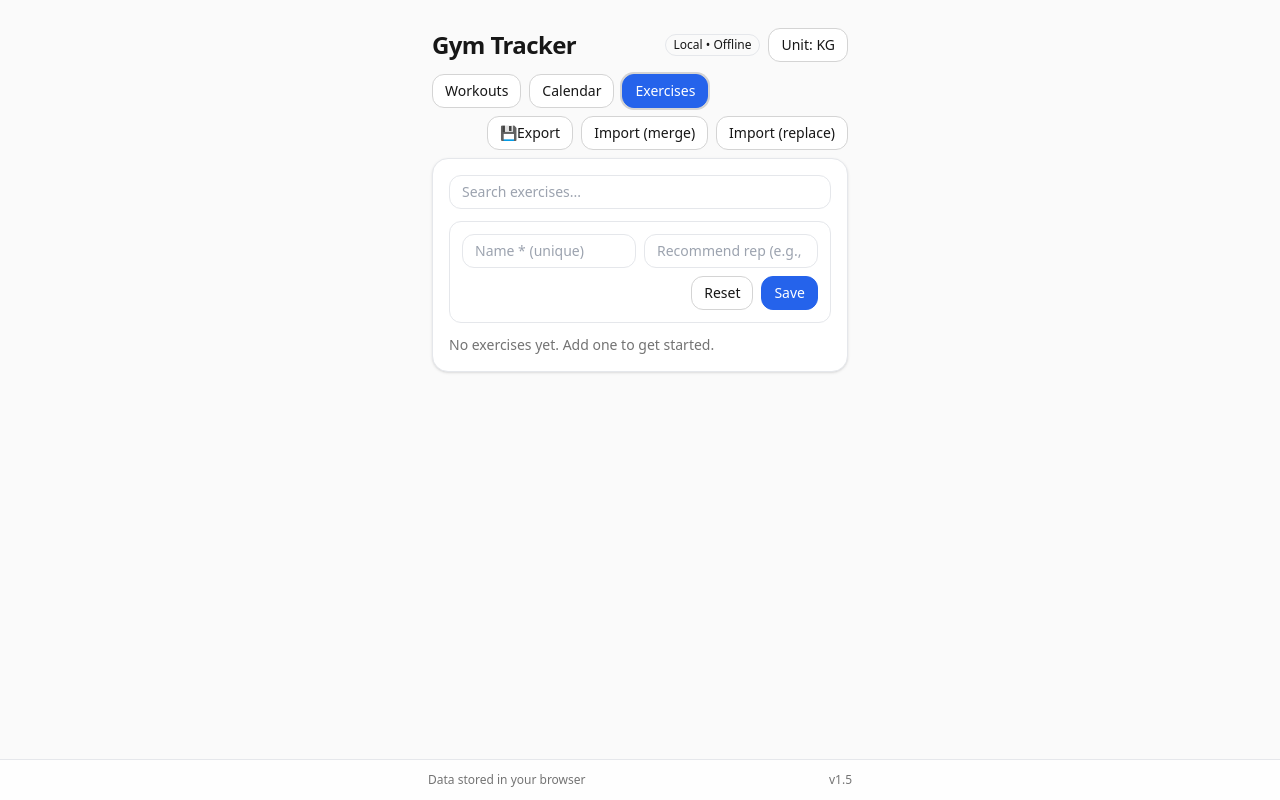
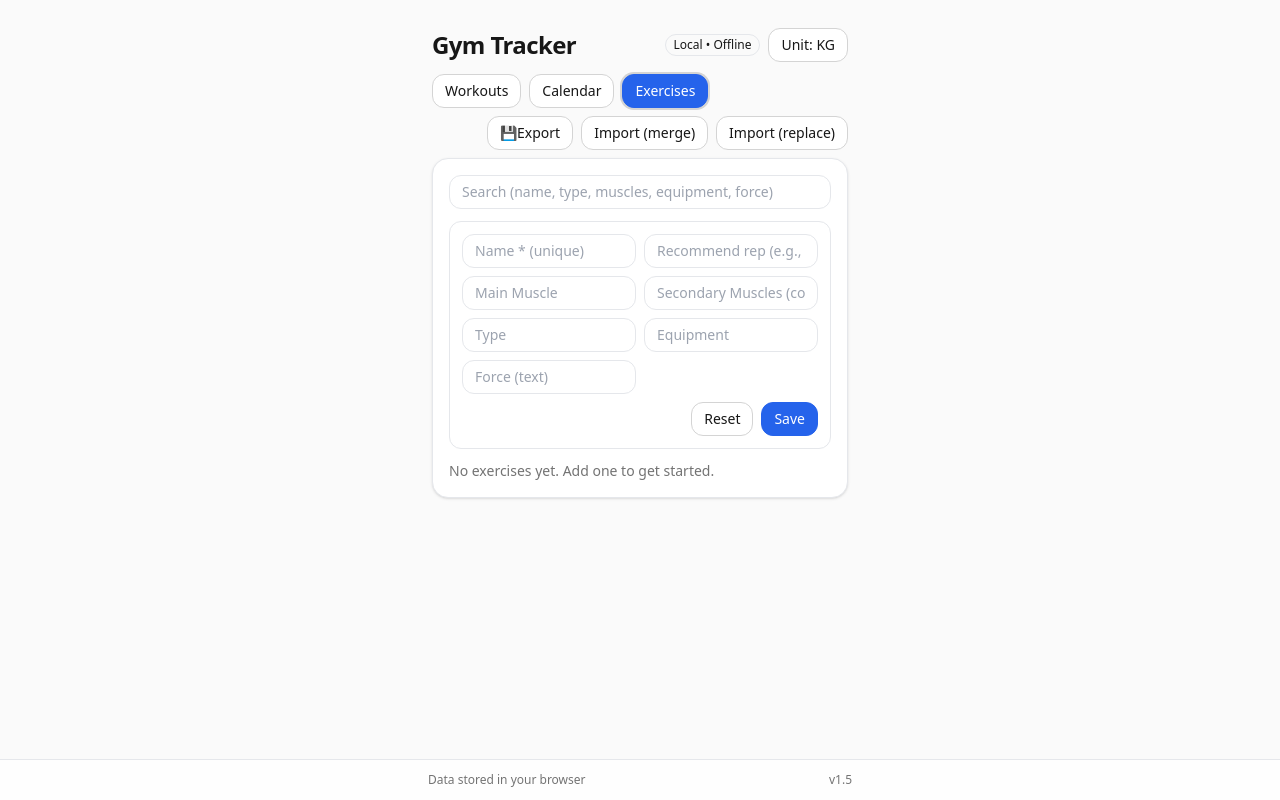
Before and after one commit to thinhdp/gym-tracker, a React (Vite) app: page / in a window 1280 px wide. Both pictures are taken after a click on the button "Exercises". Built offline with nearby package versions, Linux system fonts and the light colour scheme; the HTML template or start-up script is replaced by a standard one.

Commit message:
Update ExerciseManager.jsx

```diff
--- a/src/components/ExerciseManager.jsx
+++ b/src/components/ExerciseManager.jsx
@@ -5,75 +5,108 @@ import { Button } from "./ui/Button";
 import { Badge } from "./ui/Badge";
 import { Check, Pencil, Trash2, X, CalendarIcon } from "./ui/Icons";
 import { toDisplayWeight } from "../lib/units";
+import ComboInput from "./ui/ComboInput";
 
 function NewExerciseInline({ existing, onCreate }) {
-  const [name, setName] = useState("");
-  const [rep, setRep] = useState("");
-  const isUnique = useMemo(
-    () => name.trim() && !existing.some((e) => e.name.trim().toLowerCase() === name.trim().toLowerCase()),
-    [existing, name],
-  );
-  const canSave = !!isUnique;
+  const [name, setName] = useState(""); const [rep, setRep] = useState("");
+  const [mainMuscle, setMainMuscle] = useState(""); const [secondaryMuscles, setSecondaryMuscles] = useState("");
+  const [type, setType] = useState(""); const [equipment, setEquipment] = useState(""); const [force, setForce] = useState("");
+
+  const { mainOptions, secondaryOptions, typeOptions, equipmentOptions, forceOptions } = useMemo(() => {
+    const mm=new Set(), sm=new Set(), t=new Set(), eq=new Set(), f=new Set();
+    for (const e of existing) {
+      if (e.mainMuscle) mm.add(String(e.mainMuscle).trim());
+      if (e.secondaryMuscles) String(e.secondaryMuscles).split(",").forEach(s=>{ const v=s.trim(); if(v) sm.add(v); });
+      if (e.type) t.add(String(e.type).trim());
+      if (e.equipment) eq.add(String(e.equipment).trim());
+      if (e.force) f.add(String(e.force).trim());
+    }
+    return { mainOptions:[...mm], secondaryOptions:[...sm], typeOptions:[...t], equipmentOptions:[...eq], forceOptions:[...f] };
+  }, [existing]);
+
+  const isUnique = useMemo(()=> name.trim() && !existing.some(e=> e.name.trim().toLowerCase()===name.trim().toLowerCase()), [existing, name]);
   const handleSave = () => {
-    if (!canSave) return;
-    onCreate({ name: name.trim(), recommendRep: rep.trim(), lastWorkout: null });
-    setName("");
-    setRep("");
+    if(!isUnique) return;
+    onCreate({ name:name.trim(), recommendRep:rep.trim(), mainMuscle:mainMuscle.trim(),
+      secondaryMuscles:secondaryMuscles.trim(), type:type.trim(), equipment:equipment.trim(), force:force.trim(), lastWorkout:null });
+    setName(""); setRep(""); setMainMuscle(""); setSecondaryMuscles(""); setType(""); setEquipment(""); setForce("");
   };
+
   return (
     <div className="mt-3 grid gap-2 rounded-xl border p-3">
       <div className="grid sm:grid-cols-2 gap-2">
-        <Input placeholder="Name * (unique)" value={name} onChange={(e) => setName(e.target.value)} />
-        <Input placeholder="Recommend rep (e.g., 3x8-12)" value={rep} onChange={(e) => setRep(e.target.value)} />
+        <Input placeholder="Name * (unique)" value={name} onChange={e=>setName(e.target.value)} />
+        <Input placeholder="Recommend rep (e.g., 3x8-12)" value={rep} onChange={e=>setRep(e.target.value)} />
+        <ComboInput placeholder="Main Muscle" value={mainMuscle} onChange={setMainMuscle} options={mainOptions} />
+        <ComboInput placeholder="Secondary Muscles (comma-separated allowed)" value={secondaryMuscles} onChange={setSecondaryMuscles} options={secondaryOptions} />
+        <ComboInput placeholder="Type" value={type} onChange={setType} options={typeOptions} />
+        <ComboInput placeholder="Equipment" value={equipment} onChange={setEquipment} options={equipmentOptions} />
+        <ComboInput placeholder="Force (text)" value={force} onChange={setForce} options={forceOptions} />
       </div>
       {!isUnique && name && <p className="text-xs text-red-600">An exercise with this name already exists.</p>}
       <div className="flex justify-end gap-2">
-        <Button variant="secondary" onClick={() => { setName(""); setRep(""); }}>Reset</Button>
-        <Button variant="primary" onClick={handleSave} disabled={!canSave}>Save</Button>
+        <Button variant="secondary" onClick={()=>{ setName(""); setRep(""); setMainMuscle(""); setSecondaryMuscles(""); setType(""); setEquipment(""); setForce(""); }}>Reset</Button>
+        <Button variant="primary" onClick={handleSave} disabled={!isUnique}>Save</Button>
       </div>
     </div>
   );
 }
 
-function ExerciseRow({ ex, onDelete, onUpdate, workouts, unit }) {
+function ExerciseRow({ ex, onDelete, onUpdate, workouts, unit, options }) {
   const [editing, setEditing] = useState(false);
   const [rep, setRep] = useState(ex.recommendRep || "");
-  const usedCount = useMemo(
-    () => workouts.filter((w) => (w.exercises || []).some((e) => e.exerciseName === ex.name)).length,
-    [workouts, ex.name],
-  );
+  const [mainMuscle, setMainMuscle] = useState(ex.mainMuscle || "");
+  const [secondaryMuscles, setSecondaryMuscles] = useState(ex.secondaryMuscles || "");
+  const [type, setType] = useState(ex.type || "");
+  const [equipment, setEquipment] = useState(ex.equipment || "");
+  const [force, setForce] = useState(ex.force || "");
+
+  const usedCount = useMemo(()=> workouts.filter(w=> (w.exercises||[]).some(e=> e.exerciseName===ex.name)).length, [workouts, ex.name]);
 
   return (
     <div className="rounded-2xl border p-3">
       <div className="flex items-center justify-between">
-        <div>
-          <div className="flex items-center gap-2">
+        <div className="min-w-0">
+          <div className="flex items-center gap-2 flex-wrap">
             <h3 className="text-base font-semibold">{ex.name}</h3>
             {ex.recommendRep ? <span className="text-xs text-neutral-500">({ex.recommendRep})</span> : null}
-            {usedCount > 0 && <Badge>{usedCount} workouts</Badge>}
+            {usedCount>0 && <Badge>{usedCount} workouts</Badge>}
           </div>
+          <div className="mt-1 text-xs text-neutral-600 flex flex-wrap gap-2">
+            {ex.type && <Badge className="border-neutral-300">{ex.type}</Badge>}
+            {ex.equipment && <Badge className="border-neutral-300">{ex.equipment}</Badge>}
+            {ex.mainMuscle && <Badge className="border-neutral-300">Main: {ex.mainMuscle}</Badge>}
+            {ex.secondaryMuscles && <Badge className="border-neutral-300">Secondary: {ex.secondaryMuscles}</Badge>}
+            {ex.force && <Badge className="border-neutral-300">Force: {ex.force}</Badge>}
+          </div>
+
           {!editing ? (
-            <p className="text-sm text-neutral-600">
+            <p className="mt-2 text-sm text-neutral-600">
               {ex.recommendRep || <span className="italic text-neutral-400">No recommendation</span>}
             </p>
           ) : (
-            <Textarea value={rep} onChange={(e) => setRep(e.target.value)} />
+            <div className="mt-2 grid gap-2">
+              <Textarea value={rep} onChange={(e)=>setRep(e.target.value)} placeholder="Recommend rep (e.g., 3x8-12)" />
+              <div className="grid sm:grid-cols-2 gap-2">
+                <ComboInput placeholder="Main Muscle" value={mainMuscle} onChange={setMainMuscle} options={options?.mainOptions||[]} />
+                <ComboInput placeholder="Secondary Muscles (comma-separated allowed)" value={secondaryMuscles} onChange={setSecondaryMuscles} options={options?.secondaryOptions||[]} />
+                <ComboInput placeholder="Type" value={type} onChange={setType} options={options?.typeOptions||[]} />
+                <ComboInput placeholder="Equipment" value={equipment} onChange={setEquipment} options={options?.equipmentOptions||[]} />
+                <ComboInput placeholder="Force (text)" value={force} onChange={setForce} options={options?.forceOptions||[]} />
+              </div>
+            </div>
           )}
         </div>
         <div className="flex items-center gap-2">
           {!editing ? (
-            <Button variant="secondary" onClick={() => setEditing(true)}><Pencil /></Button>
+            <Button variant="secondary" onClick={()=>setEditing(true)}><Pencil /></Button>
           ) : (
             <>
-              <Button variant="primary" onClick={() => { onUpdate(ex.name, { recommendRep: rep }); setEditing(false); }}>
-                <Check />
-              </Button>
-              <Button variant="ghost" onClick={() => { setRep(ex.recommendRep || ""); setEditing(false); }}>
-                <X />
-              </Button>
+              <Button variant="primary" onClick={()=>{ onUpdate(ex.name, { recommendRep:rep, mainMuscle, secondaryMuscles, type, equipment, force }); setEditing(false); }}><Check /></Button>
+              <Button variant="ghost" onClick={()=>{ setRep(ex.recommendRep||""); setMainMuscle(ex.mainMuscle||""); setSecondaryMuscles(ex.secondaryMuscles||""); setType(ex.type||""); setEquipment(ex.equipment||""); setForce(ex.force||""); setEditing(false); }}><X /></Button>
             </>
           )}
-          <Button variant="ghost" onClick={() => onDelete(ex.name)}><Trash2 /></Button>
+          <Button variant="ghost" onClick={()=>onDelete(ex.name)}><Trash2 /></Button>
         </div>
       </div>
 
@@ -83,14 +116,12 @@ function ExerciseRow({ ex, onDelete, onUpdate, workouts, unit }) {
           <div className="mt-1 flex flex-wrap items-center gap-2 text-sm">
             <Badge><CalendarIcon /> {ex.lastWorkout.date}</Badge>
             <div className="flex flex-wrap gap-1">
-              {ex.lastWorkout.sets.map((s) => (
+              {ex.lastWorkout.sets.map((s)=>(
                 <Badge key={s.set}>Set {s.set}: {toDisplayWeight(s.weight, unit)} {unit} x {s.reps}</Badge>
               ))}
             </div>
           </div>
-        ) : (
-          <p className="text-sm text-neutral-400">—</p>
-        )}
+        ) : <p className="text-sm text-neutral-400">—</p>}
       </div>
     </div>
   );
@@ -98,32 +129,43 @@ function ExerciseRow({ ex, onDelete, onUpdate, workouts, unit }) {
 
 export default function ExerciseManager({ exercises, setExercises, workouts, unit }) {
   const [query, setQuery] = useState("");
-  const filtered = useMemo(
-    () => exercises.filter((e) => e.name.toLowerCase().includes(query.toLowerCase())),
-    [exercises, query],
-  );
+  const { mainOptions, secondaryOptions, typeOptions, equipmentOptions, forceOptions } = useMemo(() => {
+    const mm=new Set(), sm=new Set(), t=new Set(), eq=new Set(), f=new Set();
+    for (const e of exercises) {
+      if (e.mainMuscle) mm.add(String(e.mainMuscle).trim());
+      if (e.secondaryMuscles) String(e.secondaryMuscles).split(",").forEach(s=>{ const v=s.trim(); if(v) sm.add(v); });
+      if (e.type) t.add(String(e.type).trim());
+      if (e.equipment) eq.add(String(e.equipment).trim());
+      if (e.force) f.add(String(e.force).trim());
+    }
+    return { mainOptions:[...mm], secondaryOptions:[...sm], typeOptions:[...t], equipmentOptions:[...eq], forceOptions:[...f] };
+  }, [exercises]);
 
-  const onCreate = (ex) => setExercises((prev) => [...prev, ex]);
-  const onDelete = (name) => setExercises((prev) => prev.filter((e) => e.name !== name));
-  const onUpdate = (name, patch) =>
-    setExercises((prev) => prev.map((e) => (e.name === name ? { ...e, ...patch, name: e.name } : e)));
+  const filtered = useMemo(()=> exercises.filter((e)=>{
+    const q=query.trim().toLowerCase(); if(!q) return true;
+    const hay=[e.name,e.mainMuscle,e.secondaryMuscles,e.type,e.equipment,e.force].filter(Boolean).join(" ").toLowerCase();
+    return hay.includes(q);
+  }), [exercises, query]);
+
+  const onCreate = (ex)=> setExercises((prev)=>[...prev, ex]);
+  const onDelete = (name)=> setExercises((prev)=> prev.filter((e)=>e.name!==name));
+  const onUpdate = (name, patch)=> setExercises((prev)=> prev.map((e)=> e.name===name ? { ...e, ...patch, name:e.name } : e));
 
   return (
     <div className="space-y-4">
-      <Card>
-        <CardContent>
+      <Card><CardContent>
         <div className="flex items-center gap-2">
-            <Input placeholder="Search exercises..." value={query} onChange={(e) => setQuery(e.target.value)} />
+          <Input placeholder="Search (name, type, muscles, equipment, force)" value={query} onChange={(e)=>setQuery(e.target.value)} />
         </div>
         <NewExerciseInline existing={exercises} onCreate={onCreate} />
         <div className="grid gap-3 mt-3">
-            {filtered.length === 0 && <p className="text-sm text-neutral-500">No exercises yet. Add one to get started.</p>}
-            {filtered.map((e) => (
-              <ExerciseRow key={e.name} ex={e} onDelete={onDelete} onUpdate={onUpdate} workouts={workouts} unit={unit} />
+          {filtered.length===0 && <p className="text-sm text-neutral-500">No exercises yet. Add one to get started.</p>}
+          {filtered.map((e)=>(
+            <ExerciseRow key={e.name} ex={e} onDelete={onDelete} onUpdate={onUpdate} workouts={workouts} unit={unit}
+              options={{ mainOptions, secondaryOptions, typeOptions, equipmentOptions, forceOptions }} />
           ))}
         </div>
-        </CardContent>
-      </Card>
+      </CardContent></Card>
     </div>
   );
 }
```
Lines whose indentation alone changed are shown as unchanged.
